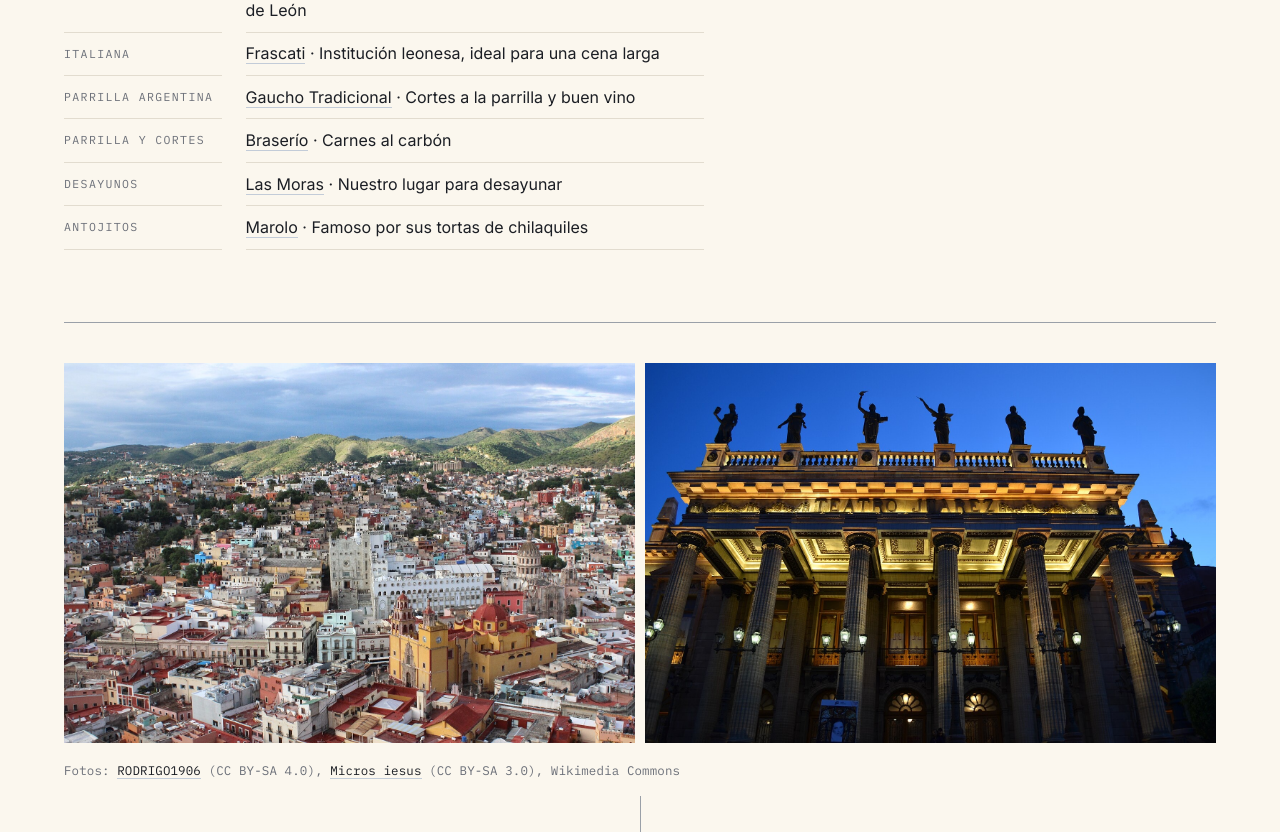
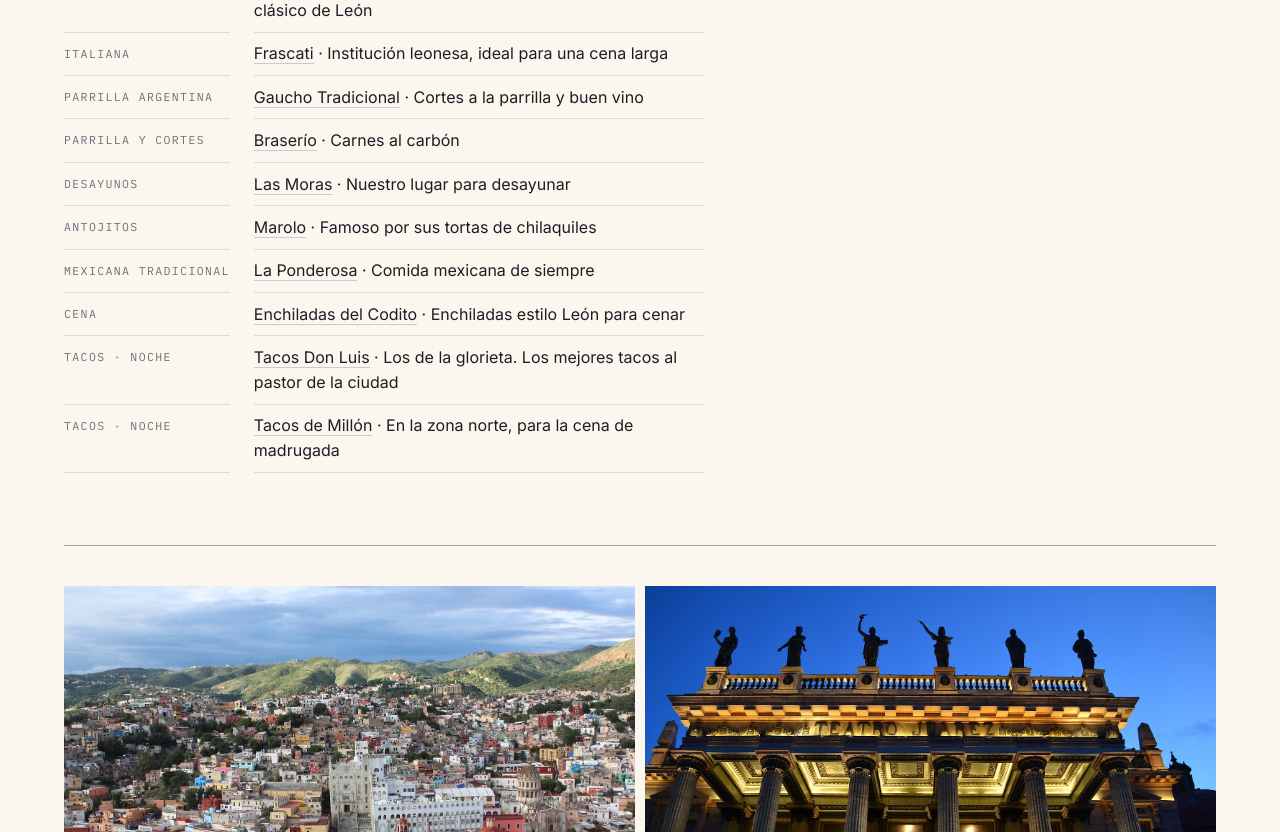
Before and after one commit to luigipacheco/boda, a Jekyll site: the page built from region.md, in a window 1280 px wide and 900 px high, scrolled down 2292 px, cut to the strip 0-832 px from the top of the window. Built offline with Jekyll 4.4.1, drawn with Linux system fonts in a browser that asks for light colours.

Commit message:
Restaurants: La Ponderosa, Enchiladas del Codito, Tacos Don Luis, Tacos de Millón
Co-Authored-By: Claude Fable 5.1 <noreply@anthropic.com>

```diff
--- a/_data/restaurants.yml
+++ b/_data/restaurants.yml
@@ -36,3 +36,27 @@
   tipo_en: Street food
   nota_es: Famoso por sus tortas de chilaquiles
   nota_en: Famous for its tortas de chilaquiles (chilaquiles sandwiches)
+
+- nombre: La Ponderosa
+  tipo_es: Mexicana tradicional
+  tipo_en: Traditional Mexican
+  nota_es: Comida mexicana de siempre
+  nota_en: Classic, traditional Mexican food
+
+- nombre: Enchiladas del Codito
+  tipo_es: Cena
+  tipo_en: Dinner
+  nota_es: Enchiladas estilo León para cenar
+  nota_en: León-style enchiladas, perfect for dinner
+
+- nombre: Tacos Don Luis
+  tipo_es: Tacos · noche
+  tipo_en: Tacos · late night
+  nota_es: Los de la glorieta. Los mejores tacos al pastor de la ciudad
+  nota_en: The ones at the roundabout. Best al pastor tacos in the city
+
+- nombre: Tacos de Millón
+  tipo_es: Tacos · noche
+  tipo_en: Tacos · late night
+  nota_es: En la zona norte, para la cena de madrugada
+  nota_en: North side, for a late-night dinner
```
